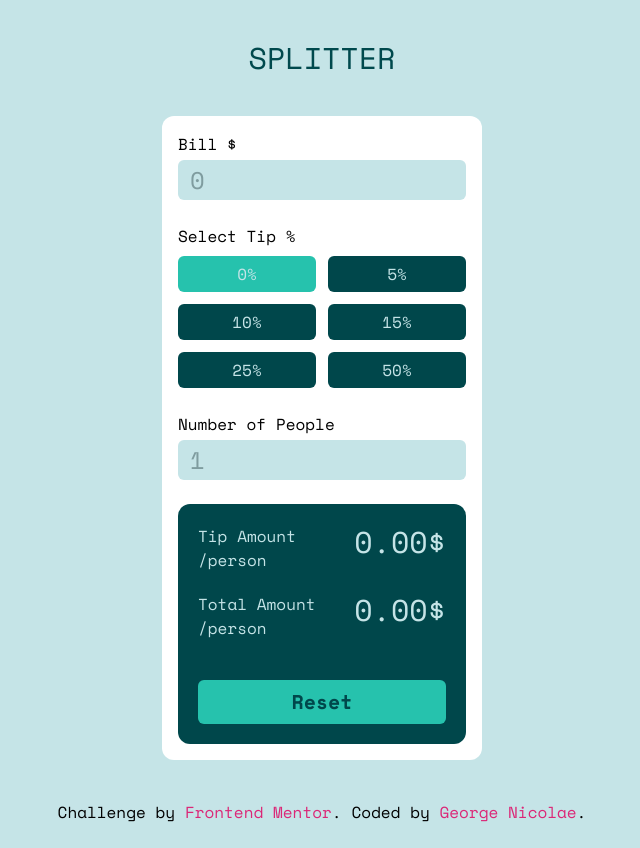
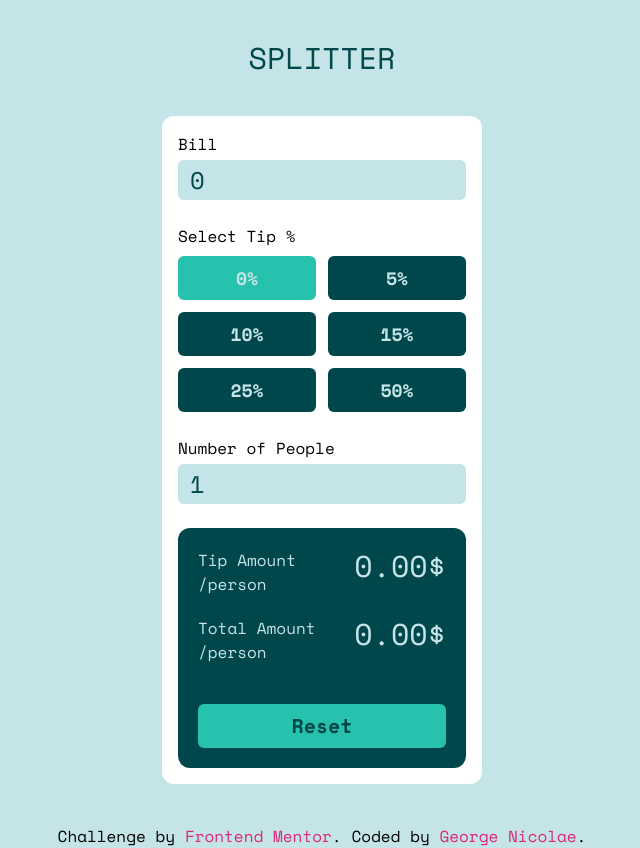
Before and after one commit to ngeorge07/React-tip-calculator-app, a React (Vite) app: page / in a window 1280 px wide. Shown: the whole page, without its empty margins (318-958 px from the left). Before the commit the page ends 824 px from the top, so only its background shows below. Built offline with nearby package versions, Linux system fonts and the light colour scheme.

Commit message:
small fixes

```diff
--- a/src/App.jsx
+++ b/src/App.jsx
@@ -5,6 +5,7 @@ import { useState, useEffect } from "react";
 import InputField from "./components/InputField";
 import PercentageBtn from "./components/PercentageBtn";
 import ResultField from "./components/ResultField";
+import Header from "./components/Header";
 import Footer from "./components/Footer";
 
 function App() {
@@ -21,20 +22,20 @@ function App() {
   useEffect(() => {
     if (billPrice >= 0 && nrPeople >= 1) {
       setResultPerson((billPrice * tipPercentage) / 100 / nrPeople);
-      setTotalResult(billPrice / nrPeople + resultPerson);
+
+      billPrice === ""
+        ? setTotalResult(0)
+        : setTotalResult(billPrice / nrPeople + resultPerson);
     }
   }, [billPrice, tipPercentage, nrPeople]);
 
   return (
-    <main>
-      <h1 className="font-spaceMono text-3xl text-center my-10 text-[#00494d]">
-        SPLITTER
-      </h1>
-
-      <div className="flex flex-col gap-6 bg-white max-w-xs m-auto p-4 rounded-xl">
+    <>
+      <Header />
+      <main className="flex flex-col gap-6 bg-white max-w-xs m-auto p-4 rounded-xl">
         <section className="flex flex-col gap-6">
           <InputField
-            text="Bill $"
+            text="Bill"
             id="billInput"
             value={billPrice < 0 ? 0 : billPrice}
             setVar={setBillPrice}
@@ -79,10 +80,9 @@ function App() {
             Reset
           </button>
         </section>
-      </div>
-
+      </main>
       <Footer />
-    </main>
+    </>
   );
 }
 
--- /dev/null
+++ b/src/components/Header.jsx
@@ -0,0 +1,9 @@
+export default function Header() {
+  return (
+    <header>
+      <h1 className="font-spaceMono text-3xl text-center my-10 text-[#00494d]">
+        SPLITTER
+      </h1>
+    </header>
+  );
+}
--- a/src/components/InputField.jsx
+++ b/src/components/InputField.jsx
@@ -4,7 +4,7 @@ export default function InputField({ text, id, value, setVar }) {
       <label htmlFor={id}>{text}</label>
       <input
         id={id}
-        className="bg-[#c5e4e7] appearance-none text-darkText text-2xl p-1 pl-3 rounded-md"
+        className="bg-[#c5e4e7] appearance-none text-dark text-2xl p-1 pl-3 rounded-md"
         type="number"
         name={id}
         onChange={(e) => setVar(e.target.value)}
--- a/src/components/PercentageBtn.jsx
+++ b/src/components/PercentageBtn.jsx
@@ -1,6 +1,6 @@
 export default function PercentageBtn({ id, tipPercentage, setTipPercentage }) {
   return (
-    <div className="font-spaceMono">
+    <div className="font-spaceMono font-bold text-lg">
       <input
         id={id}
         name={`${id}%`}
@@ -10,7 +10,7 @@ export default function PercentageBtn({ id, tipPercentage, setTipPercentage }) {
         className="appearance-none peer"
       />
       <label
-        className="bg-dark peer-checked:bg-lightbg text-lightText inline-block w-full text-center py-1.5 rounded-md cursor-pointer"
+        className="bg-dark peer-checked:bg-lightbg text-lightText inline-block w-full text-center py-2 rounded-md cursor-pointer"
         htmlFor={id}
       >
         {id}%
```
